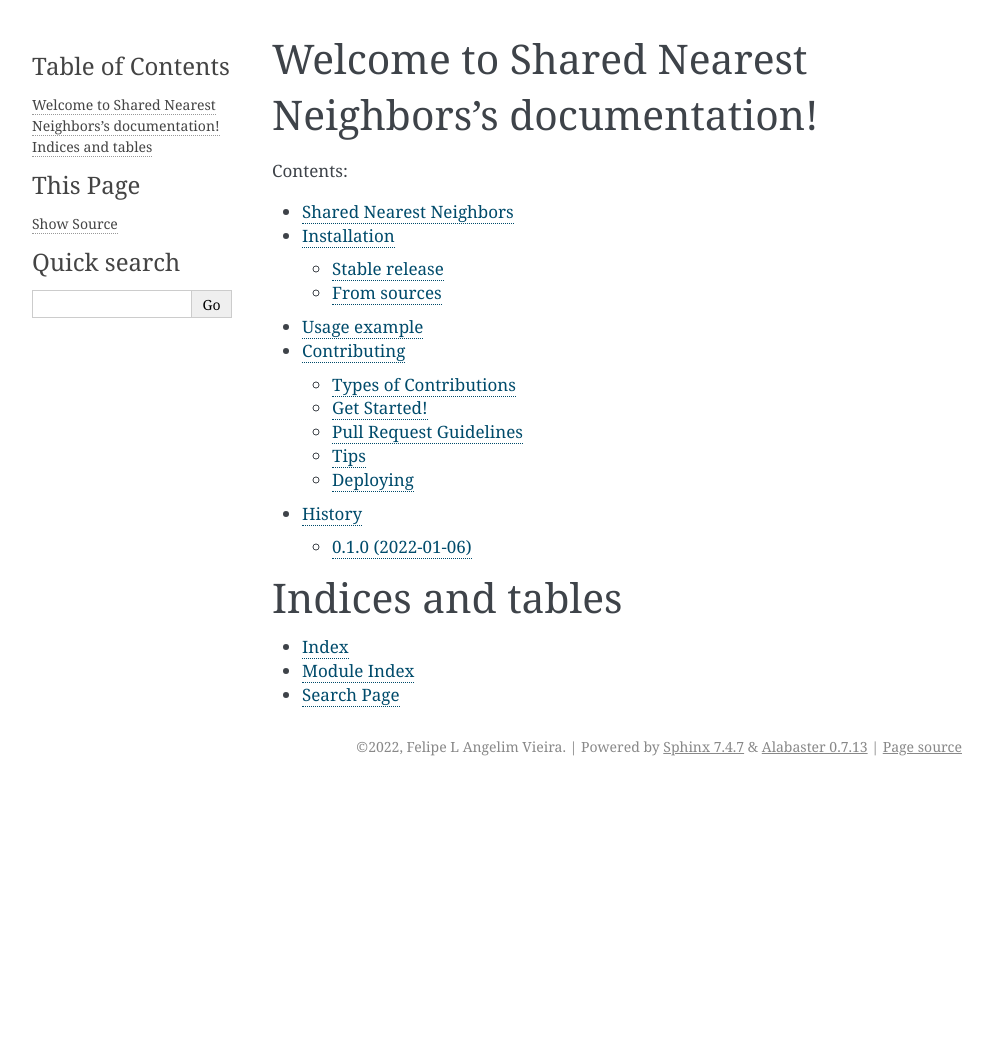
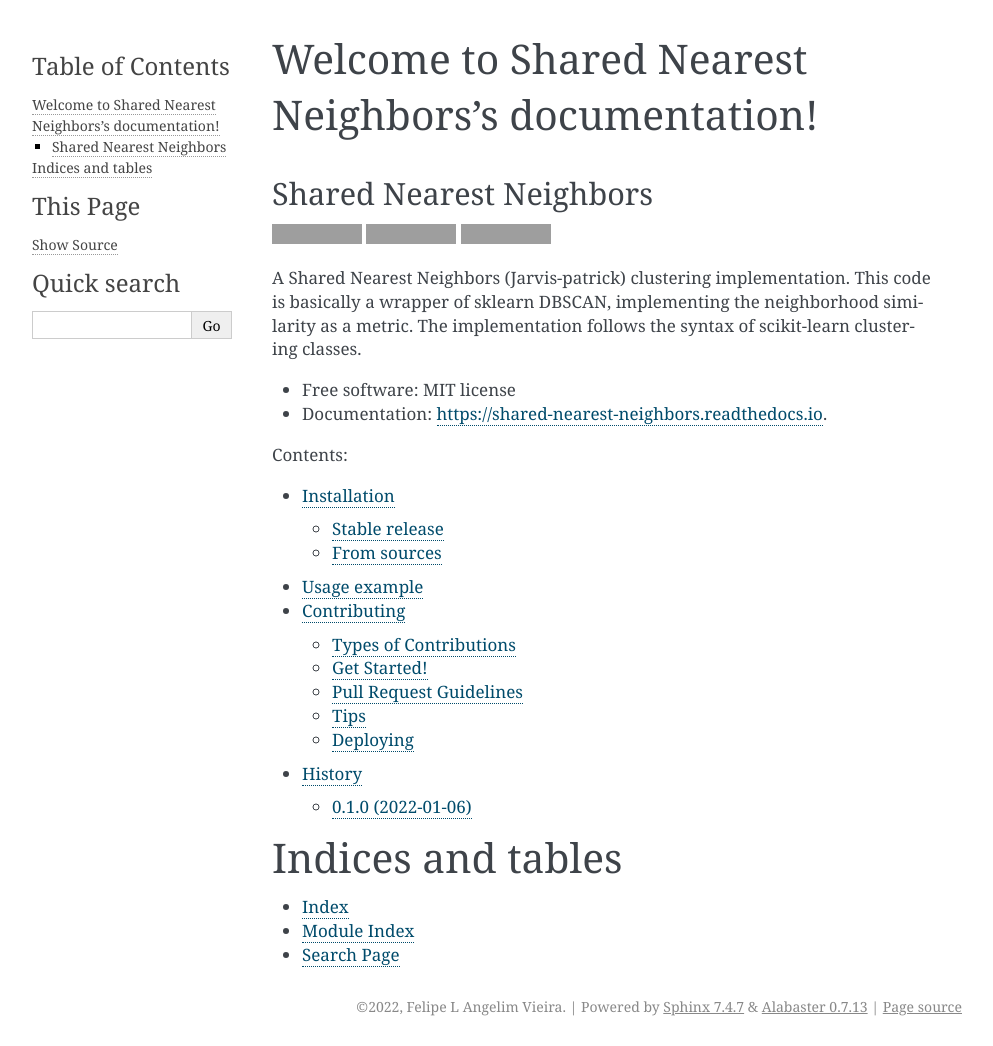
Before and after one commit to felipeangelimvieira/SharedNearestNeighbors, a Sphinx documentation site: the page built from docs/index.rst, in a window 1280 px wide. Shown: the whole page, without its empty margins (148-1141 px from the left). Built offline with Sphinx 7.4.7, drawn with Linux system fonts in a browser that asks for light colours; before the commit the page ends 900 px from its top, so only the background shows below that; grey boxes are pictures that could not be loaded.

```diff
--- a/README.rst
+++ b/README.rst
@@ -14,10 +14,6 @@ Shared Nearest Neighbors
         :alt: Documentation Status
 
 
-.. image:: https://pyup.io/repos/github/felipeangelimvieira/shared_nearest_neighbors/shield.svg
-     :target: https://pyup.io/repos/github/felipeangelimvieira/shared_nearest_neighbors/
-     :alt: Updates
-
 
 
 
--- a/docs/index.rst
+++ b/docs/index.rst
@@ -1,11 +1,13 @@
 Welcome to Shared Nearest Neighbors's documentation!
-======================================
+====================================================
+
+
+.. include:: ../README.rst
 
 .. toctree::
    :maxdepth: 2
    :caption: Contents:
 
-   readme
    installation
    example/snn_usage
    contributing
--- a/docs/installation.rst
+++ b/docs/installation.rst
@@ -12,7 +12,7 @@ To install Shared Nearest Neighbors, run this command in your terminal:
 
 .. code-block:: console
 
-    $ pip install shared_nearest_neighbors
+    $ pip install shared-nearest-neighbors
 
 This is the preferred method to install Shared Nearest Neighbors, as it will always install the most recent stable release.
 
--- a/docs/readme.rst
+++ /dev/null
@@ -1 +0,0 @@
-.. include:: ../README.rst
--- a/setup.py
+++ b/setup.py
@@ -11,7 +11,7 @@ with open('README.rst') as readme_file:
 with open('HISTORY.rst') as history_file:
     history = history_file.read()
 
-requirements = []# "sklearn>=0.20.0", "numpy>=1.18.0"]
+requirements = ["sklearn>=0.20.0", "numpy>=1.18.0"]
 
 test_requirements = ['pytest>=3', ]
 
```
Also changed, not shown: docs/usage.rst (deleted, +0 -7 lines), docs/example/snn_usage.ipynb.
